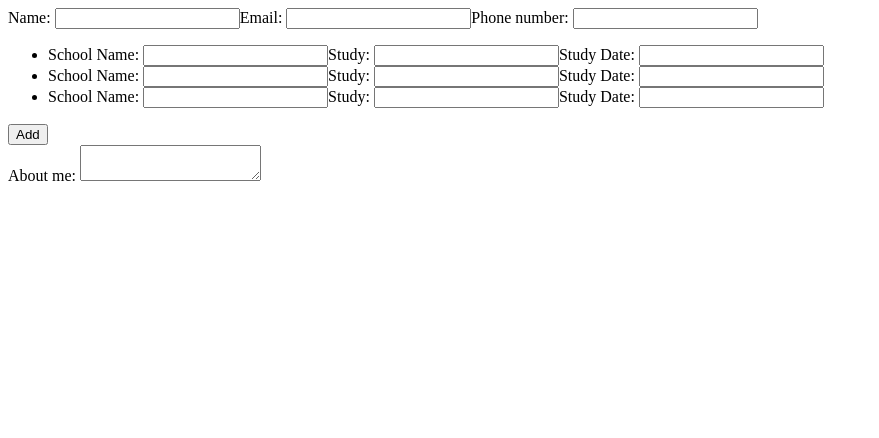
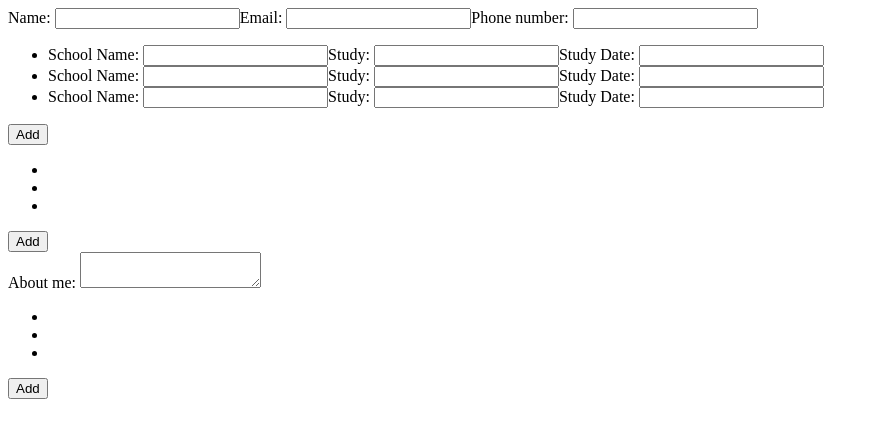
Before and after one commit to NestorNebula/cv-application, a React (Vite) app: page / in a window 1280 px wide. Shown: the top 438 px of the page, without its empty margins (0-879 px from the left). Built offline with nearby package versions, Linux system fonts and the light colour scheme.

Commit message:
refactor: change List to works for all types

```diff
--- a/src/components/List.jsx
+++ b/src/components/List.jsx
@@ -3,28 +3,27 @@ import Form from './Form';
 import { v4 as uuid } from 'uuid';
 
 function List({ type, cvsubmit = false }) {
-  if (type === 'edexperience') {
-    const [expList, setExp] = useState([
+  const [list, setList] = useState([
     {
       id: uuid(),
-        content: <Form type="edexperience" />,
+      content: <Form type={type} />,
     },
     {
       id: uuid(),
-        content: <Form type="edexperience" />,
+      content: <Form type={type} />,
     },
     {
       id: uuid(),
-        content: <Form type="edexperience" />,
+      content: <Form type={type} />,
     },
   ]);
 
-    function updateExp() {
-      setExp([
-        ...expList,
+  function updateList() {
+    setList([
+      ...list,
       {
         id: uuid(),
-          content: <Form type="edexperience" />,
+        content: <Form type={type} />,
       },
     ]);
   }
@@ -32,14 +31,13 @@ function List({ type, cvsubmit = false }) {
   return (
     <>
       <ul>
-          {expList.map((exp) => (
-            <li key={exp.id}>{exp.content}</li>
+        {list.map((li) => (
+          <li key={li.id}>{li.content}</li>
         ))}
       </ul>
-        <button onClick={updateExp}>Add</button>
+      <button onClick={updateList}>Add</button>
     </>
   );
 }
-}
 
 export default List;
```
Lines whose indentation alone changed are shown as unchanged.
